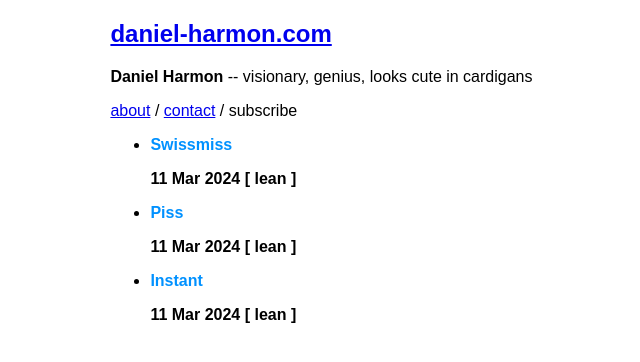
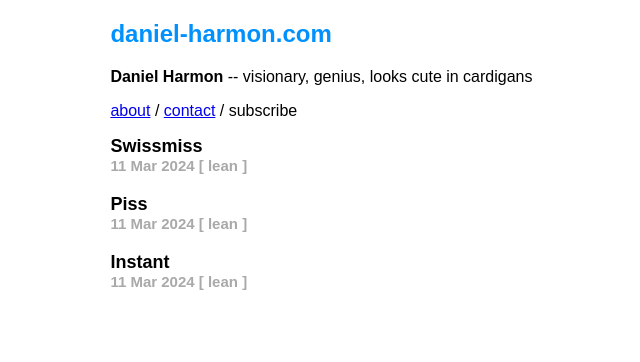
Before and after one commit to Dan-Harmon/Dan-Harmon.github.io, a Jekyll site: the page built from index.html, in a window 1280 px wide. Shown: the top 362 px of the page, without its empty margins (312-952 px from the left). Built offline with Jekyll 4.4.1, drawn with Linux system fonts in a browser that asks for light colours.

Commit message:
i need to be put down

```diff
--- a/_layouts/default.html
+++ b/_layouts/default.html
@@ -4,7 +4,7 @@
     <meta charset="utf-8">
     <title>{{ page.title }}</title>
     <link rel="stylesheet" href="/styles.css">
-    <a href="/index.html" class="name"><h2>daniel-harmon.com</h2></a>
+    <a href="/index.html" class="title"><h2>daniel-harmon.com</h2></a>
   </head>
   <body class="main">
     {{ content }}
--- a/_layouts/post.html
+++ b/_layouts/post.html
@@ -3,6 +3,6 @@ layout: default
 ---
 
     <p class="tag"><b>{{ page.date | date_to_string }} [ {{ page.tag }} ]</b></p>
-    <h3 class="title">{{ page.title }}</h3>
+    <h3 class="blogTitle">{{ page.title }}</h3>
 
     <p>{{ content }}</p>
--- a/index.html
+++ b/index.html
@@ -7,11 +7,7 @@ layout: default
 
 <p class="links"><a href="/about.html">about</a> / <a href="/contact.html">contact</a> / <a>subscribe</a></p>
 
-<ul>
-    {% for post in site.posts %}
-      <li>
-        <a href="{{ post.url }}" class="title"><b>{{ post.title }}</b></a>
-        <p class="tag"><b>{{ post.date | date_to_string }} [ {{post.tag}} ]</b></p>
-      </li>
-    {% endfor %}
-</ul>
+{% for post in site.posts %}
+  <a href="{{ post.url }}" class="blogLink"><b>{{ post.title }}</b></a>
+  <p class="tag"><b>{{ post.date | date_to_string }} [ {{post.tag}} ]</b></p>
+{% endfor %}
--- a/styles.css
+++ b/styles.css
@@ -26,3 +26,23 @@
 text-decoration: none;
 color: rgb(0, 145, 255);
 }
+
+.blogLink {
+font-size: 18px;
+text-decoration: none;
+color: black
+}
+
+.tag {
+padding-top: 0px;
+margin-top: 0px;
+margin-bottom: 20px;
+color: darkgray;
+font-size: 15px;
+}
+
+.blogTitle {
+font-size: 20px;
+margin-top: 8px;
+margin-bottom: 15px;
+}
```
Also changed, not shown: 7 other files. Lines whose indentation alone changed are shown as unchanged.
